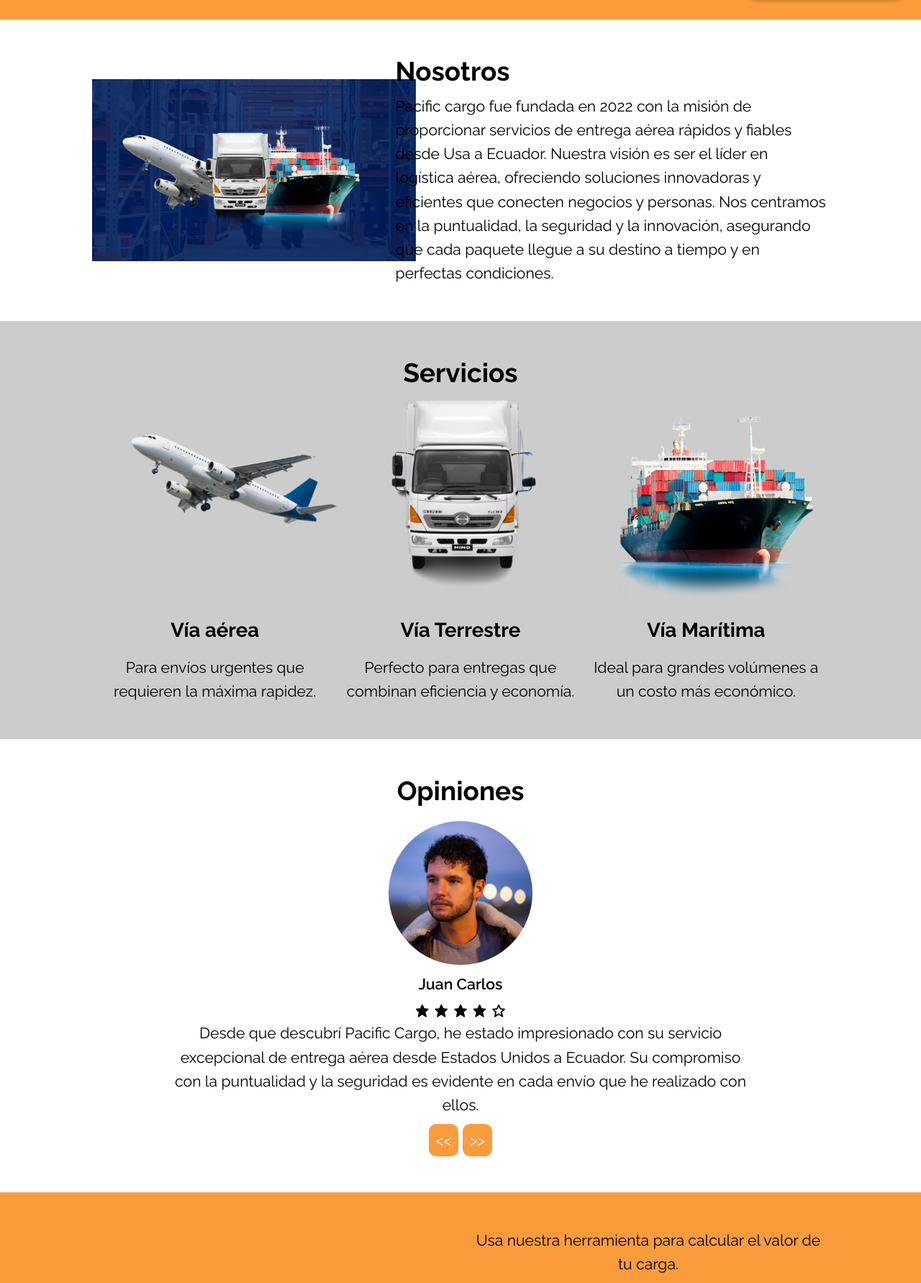
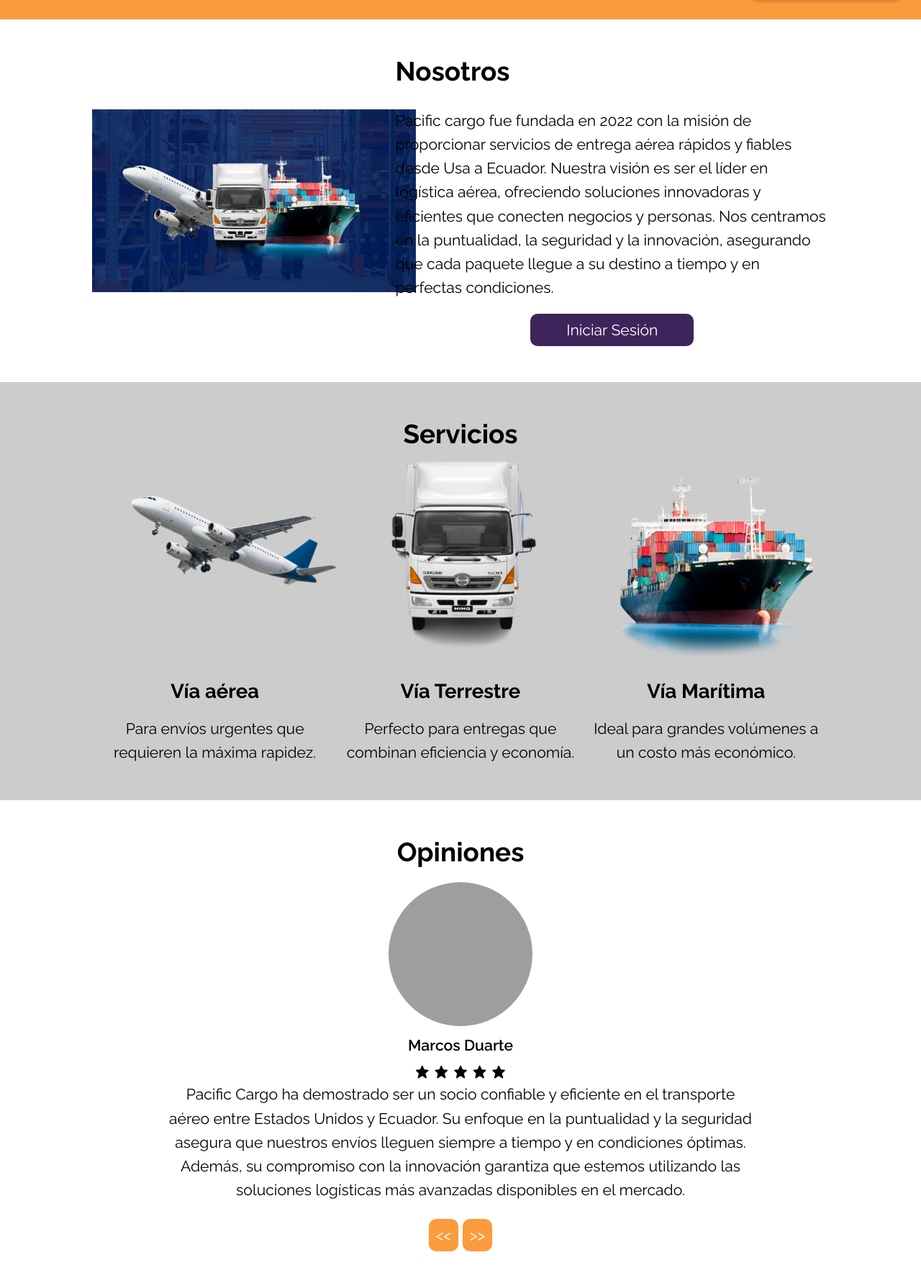
Before and after one commit to robtrivi/pacificargo, a plain HTML site: page index.html in a window 1280 px wide. Shown: the part 793-2576 px from the top of the page at 72% size. Drawn offline with nearby package versions, Linux system fonts and the light colour scheme; grey boxes are pictures that could not be loaded.

Commit message:
Cambio iniciar sesion

```diff
--- a/css/styles.css
+++ b/css/styles.css
@@ -1,7 +1,9 @@
 /* Variables */
 :root {
     --principal-color: #3d255b;
+    --principal-color-08: #5a3e7c;
     --secundary-color: #fb9c3c;
+    --secundary-color-08: #feaf61;
     --principal-font: "Raleway", sans-serif;
     --white: #fff;
     --gray: #cccccc;
@@ -20,7 +22,7 @@
 }
 
 .secundary-btn:hover {
-    background-color: var(--principal-color);
+    background-color: var(--principal-color-08);
 }
 
 .secundary-btn:focus {
@@ -38,7 +40,7 @@
 }
 
 .principal-btn:hover {
-    background-color: var(--principal-color);
+    background-color: var(--secundary-color-08);
 }
 
 .principal-btn:focus {
@@ -260,6 +262,18 @@
     align-items: center;
 }
 
+
+#text-about-us{
+    display: flex;
+    flex-direction: column;
+    gap: 20px;
+}
+#text-about-us button{
+    padding: 10px 50px;
+    max-width: 600px;
+    margin: auto;
+}
+
 #about-us img{
     max-width: 450px;
     min-width: 100%;
@@ -372,6 +386,7 @@
 
 .text-review{
     max-width: 80%;
+    min-height: 180px;
 }
 
 
--- a/index.html
+++ b/index.html
@@ -56,7 +56,7 @@
           src="media/imgs/about-us.png"
           alt="Imagen que representa nuestros servicios de envíos aereos, terrestres y maritimos"
         />
-        <div>
+        <div id="text-about-us">
           <h2 class="title-section">Nosotros</h2>
           <p>
             Pacific cargo fue fundada en 2022 con la misión de proporcionar
@@ -67,13 +67,15 @@
             innovación, asegurando que cada paquete llegue a su destino a tiempo
             y en perfectas condiciones.
           </p>
+          <button class="secundary-btn">Iniciar Sesión</button>
         </div>
       </section>
       <section id="services" class="container">
         <h2 class="title-section align-center">Servicios</h2>
         <div id="services-list">
           <div class="service">
-            <img id="img-aereo"
+            <img
+              id="img-aereo"
               src="media/imgs/aereo.png"
               alt="Avion que representa servicio aereo"
             />
@@ -86,8 +88,7 @@
             <p>Perfecto para entregas que combinan eficiencia y economía.</p>
           </div>
           <div class="service">
-            <img id="img-maritimo"
-            src="media/imgs/maritimo.png" alt="" />
+            <img id="img-maritimo" src="media/imgs/maritimo.png" alt="" />
             <h3>Vía Marítima</h3>
             <p>Ideal para grandes volúmenes a un costo más económico.</p>
           </div>
@@ -100,42 +101,54 @@
             <img src="media/imgs/persona-1.jpg" alt="" />
             <p class="name-reviewer">Juan Carlos</p>
             <div class="stars">
-              <i class='bx bxs-star'></i>
-              <i class='bx bxs-star'></i>
-              <i class='bx bxs-star'></i>
-              <i class='bx bxs-star'></i>
-              <i class='bx bx-star'></i>
+              <i class="bx bxs-star"></i>
+              <i class="bx bxs-star"></i>
+              <i class="bx bxs-star"></i>
+              <i class="bx bxs-star"></i>
+              <i class="bx bx-star"></i>
             </div>
             <p class="text-review">
-              Desde que descubrí Pacific Cargo, he estado impresionado con su servicio excepcional de entrega aérea desde Estados Unidos a Ecuador. Su compromiso con la puntualidad y la seguridad es evidente en cada envío que he realizado con ellos.
+              Desde que descubrí Pacific Cargo, he estado impresionado con su
+              servicio excepcional de entrega aérea desde Estados Unidos a
+              Ecuador. Su compromiso con la puntualidad y la seguridad es
+              evidente en cada envío que he realizado con ellos.
             </p>
           </div>
           <div class="review">
             <img src="media/imgs/persona-3.jpg" alt="" />
             <p class="name-reviewer">Marcos Duarte</p>
             <div class="stars">
-              <i class='bx bxs-star'></i>
-          <i class='bx bxs-star'></i>
-          <i class='bx bxs-star'></i>
-          <i class='bx bxs-star'></i>
-          <i class='bx bxs-star'></i>
+              <i class="bx bxs-star"></i>
+              <i class="bx bxs-star"></i>
+              <i class="bx bxs-star"></i>
+              <i class="bx bxs-star"></i>
+              <i class="bx bxs-star"></i>
             </div>
             <p class="text-review">
-              Lorem ipsum dolor sit amet consectetur adipisicing elit. Assumenda adipisci tempore reiciendis non quo deleniti impedit esse doloremque praesentium qui.
+              Pacific Cargo ha demostrado ser un socio confiable y eficiente en
+              el transporte aéreo entre Estados Unidos y Ecuador. Su enfoque en
+              la puntualidad y la seguridad asegura que nuestros envíos lleguen
+              siempre a tiempo y en condiciones óptimas. Además, su compromiso
+              con la innovación garantiza que estemos utilizando las soluciones
+              logísticas más avanzadas disponibles en el mercado.
             </p>
           </div>
           <div class="review">
             <img src="media/imgs/persona-2.jpg" alt="" />
             <p class="name-reviewer">Milena Teran</p>
             <div class="stars">
-              <i class='bx bxs-star'></i>
-              <i class='bx bxs-star'></i>
-              <i class='bx bxs-star'></i>
-              <i class='bx bx-star'></i>
-              <i class='bx bx-star'></i>
+              <i class="bx bxs-star"></i>
+              <i class="bx bxs-star"></i>
+              <i class="bx bxs-star"></i>
+              <i class="bx bx-star"></i>
+              <i class="bx bx-star"></i>
             </div>
             <p class="text-review">
-              Lorem ipsum dolor sit amet consectetur adipisicing elit. Quaerat, maiores amet sint iste dolor aliquid ipsam repudiandae, magnam repellat nulla dolorem assumenda pariatur.
+              Pacific Cargo ofrece servicios de entrega aérea desde Estados
+              Unidos a Ecuador, destacándose por su enfoque en la puntualidad y
+              la seguridad. Sin embargo, podrían mejorar la claridad en la
+              comunicación con los clientes durante el proceso de envío para
+              ofrecer una experiencia más fluida y satisfactoria.
             </p>
           </div>
         </div>
@@ -143,7 +156,6 @@
           <button class="principal-btn" onclick="changeReview(-1)"><<</button>
           <button class="principal-btn" onclick="changeReview(1)">>></button>
         </div>
-
       </section>
       <section id="coverage" class="container">
         <div id="info-coverage">
--- a/js/main.js
+++ b/js/main.js
@@ -29,6 +29,23 @@
 
 document.addEventListener('DOMContentLoaded', function () {
     llenarSelectores();
+
+    let reviews = document.querySelectorAll('.review');
+
+    // Calculamos la altura máxima de todas las opiniones
+    let maxHeight = 0;
+    reviews.forEach(review => {
+        const reviewHeight = review.querySelector('.text-review').scrollHeight;
+        if (reviewHeight > maxHeight) {
+            maxHeight = reviewHeight;
+        }
+    });
+
+    // Aplicamos la altura máxima a todos los contenedores de opinión
+    reviews.forEach(review => {
+        review.style.minheight = `${maxHeight}px`;
+    });
+
 });
 
 document.getElementById('search-button').addEventListener('click', function () {
@@ -80,11 +97,11 @@
     }
 }
 
-document.getElementById("calculate").addEventListener("click", function (){
+document.getElementById("calculate").addEventListener("click", function () {
     calcularEnvio();
 });
 
-document.addEventListener("scroll", function() {
+document.addEventListener("scroll", function () {
     const servicesSection = document.getElementById("services-list");
     const servicesSectionTop = servicesSection.offsetTop;
     const servicesSectionHeight = servicesSection.offsetHeight;
@@ -121,8 +138,8 @@
     }
 });
 
-let currentReview = 0;
-const reviews = document.querySelectorAll('.review');
+let currentReview = 1;
+    let reviews = document.querySelectorAll('.review')
 
     function showReview(index) {
         reviews.forEach((review) => review.classList.remove('active'));
```
Lines whose indentation alone changed are shown as unchanged.
